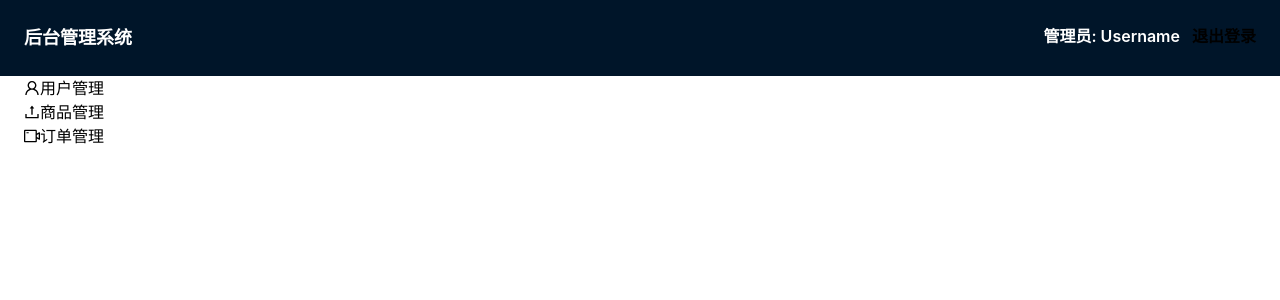
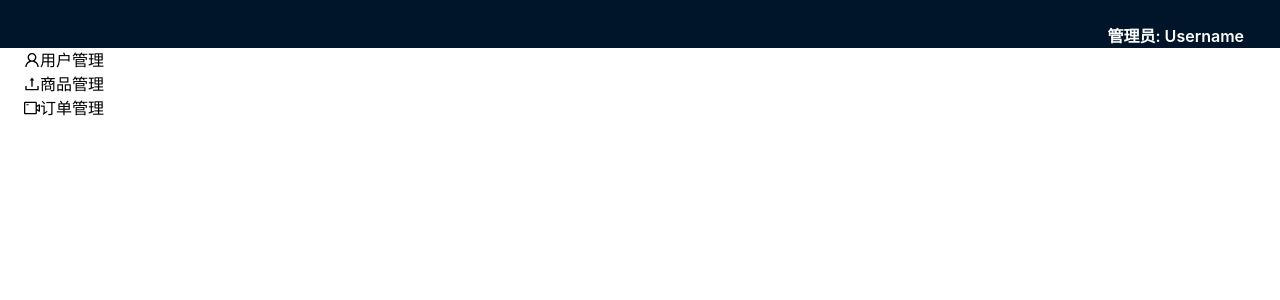
Before and after one commit to kongmingLatern/admin-react, a React (Create React App) app in the folder frontend/: page /admin in a window 1280 px wide. Shown: the top 300 px of the page. Built offline with nearby package versions, Linux system fonts and the light colour scheme.

Commit message:
feat: add props

```diff
--- a/frontend/src/components/Header.tsx
+++ b/frontend/src/components/Header.tsx
@@ -1,12 +1,12 @@
 import { Button } from 'antd'
-export default function Header() {
+export default function Header({ title, exit }) {
   return (
     <header className="font-semibold  bg-[#001529] relative ">
-      <h1 className="text-[#fff] text-lg  p-6">后台管理系统</h1>
+      <h1 className="text-[#fff] text-lg  p-6">{title}</h1>
 
       <div className="absolute top-6 right-6">
         <span className="text-white mr-3">管理员: Username</span>
-        <Button type="primary">退出登录</Button>
+        <Button type="primary">{exit}</Button>
       </div>
     </header>
   )
```
